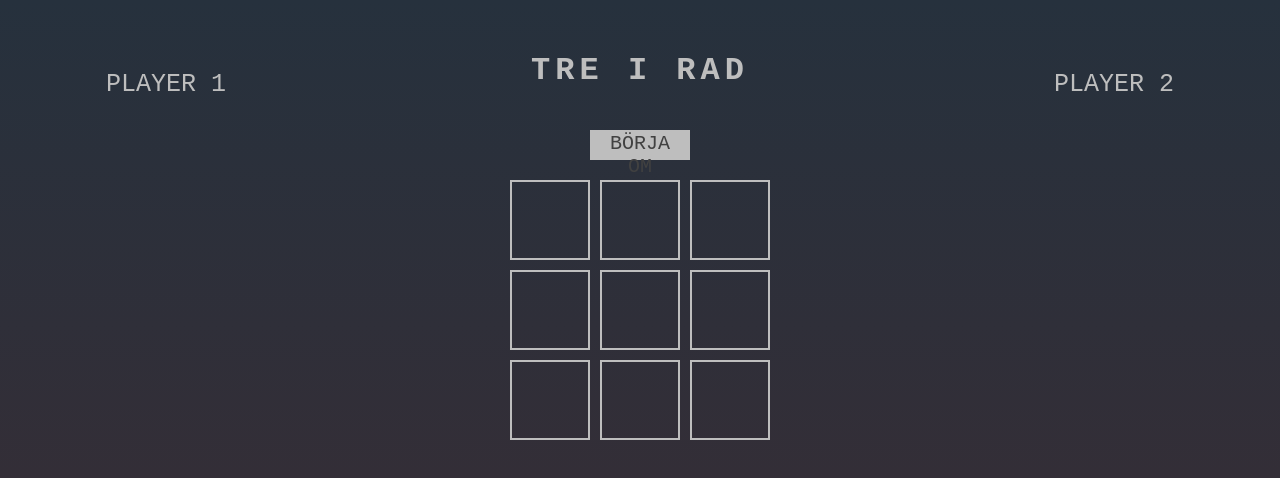
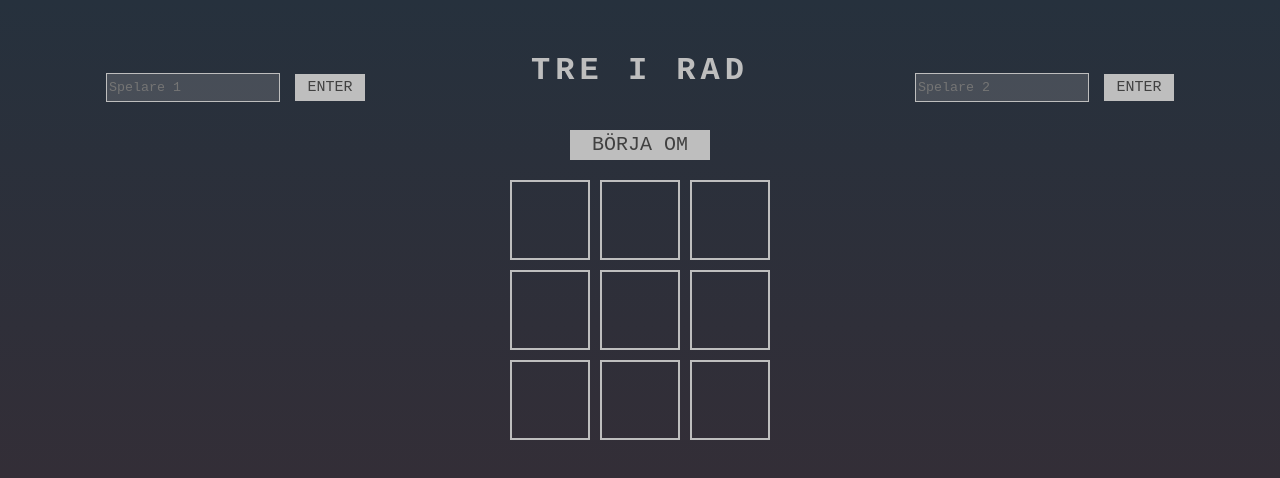
Before and after one commit to JennieLust/odin-ttt, a plain HTML site: page index.html in a window 1280 px wide. Both pictures are taken after a click on the button "SPELA". Drawn offline with Linux system fonts and the light colour scheme.

Commit message:
add player name input form

```diff
--- a/index.html
+++ b/index.html
@@ -9,7 +9,13 @@
     <link rel="stylesheet" href="style.css">
 </head>
 <body>
-    <div class="player-1-info">Player 1</div>
+    <div class="player-1-info">
+        <div class="p1-form">
+            <input type="text" placeholder="Spelare 1">
+            <button type="submit" class="p1-button" default="Spelare 1">ENTER</button>
+        </div>
+        <p class="player-1-name"></p>
+    </div>
     <div class="middle-container">
     <h1 class="title">Tre i Rad</h1>
     <button class="start-btn">SPELA</button>
@@ -26,6 +32,12 @@
     </div>
     </div>
 
-    <div class="player-2-info">Player 2</div>
+    <div class="player-2-info">
+        <div class="p2-form">
+            <input type="text" placeholder="Spelare 2">
+            <button type="submit" class="p2-button" default="Spelare 2">ENTER</button>
+        </div>
+        <p class="player-2-name"></p>
+    </div>
 </body>
 </html>
--- a/script.js
+++ b/script.js
@@ -12,9 +12,16 @@ const cell7 = document.querySelector(".cell-7")
 const cell8 = document.querySelector(".cell-8")
 
 const startButton = document.querySelector(".start-btn");
+const p1Info = document.querySelector(".player-1-info");
+const p2Info = document.querySelector(".player-2-info");
+const p1Button = document.querySelector(".p1-button");
+const p2Button = document.querySelector(".p2-button")
+
 
 startButton.addEventListener('click', () => {
     if (startButton.innerText === "SPELA") {
+        p1Info.style.visibility = "visible";
+        p2Info.style.visibility = "visible";
         /* Maybe own function ?
         show player info form
         enter into variables etc
@@ -23,6 +30,8 @@ startButton.addEventListener('click', () => {
     } else if (startButton.innerText === "BÖRJA OM") {
         gameBoard.clear();
         startButton.innerHTML = "SPELA"
+        p1Info.style.visibility = "hidden";
+        p2Info.style.visibility = "hidden";
     }
 });
 
--- a/style.css
+++ b/style.css
@@ -33,7 +33,7 @@ body {
     font-size: 20px;
     border: 1px solid rgb(190, 190, 190);
     color:rgb(65, 65, 65);
-    width: 100px;
+    width: 140px;
     height: 30px;
 }
 
@@ -72,6 +72,7 @@ body {
     min-height: 400px;
     font-size: 25px;
     text-transform: uppercase;
+    visibility: hidden;
 }
 
 .player-1-info {
@@ -83,3 +84,21 @@ body {
     justify-self: flex-end;
     text-align: end;
 }
+
+.p1-button, .p2-button {
+background-color: rgb(190, 190, 190);
+    font-family: 'Courier New', Courier, monospace;
+    font-size: 15px;
+    border: 1px solid rgb(190, 190, 190);
+    color:rgb(65, 65, 65);
+    width: 70px;
+    height: 27px;
+}
+
+.p1-form > input, .p2-form > input {
+    background-color: rgba(190, 190, 190, 0.212);
+    border: 1px solid rgb(190, 190, 190);
+    height: 25px;
+    color: rgb(190, 190, 190);
+    font-family: 'Courier New', Courier, monospace;
+}
```
